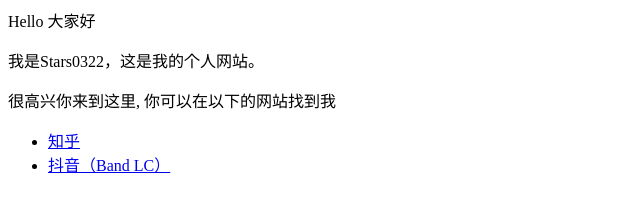
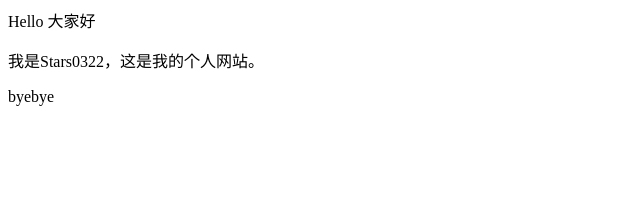
Before and after one commit to Stars0322/Stars0322.github.io, a plain HTML site: page index.html in a window 1280 px wide. Shown: the whole page, without its empty margins (0-640 px from the left). Drawn offline with Linux system fonts and the light colour scheme.

Commit message:
Update index.html

```diff
--- a/index.html
+++ b/index.html
@@ -1,8 +1,3 @@
 <p>Hello 大家好</p>
 <p>我是Stars0322，这是我的个人网站。 </p>
-<p>很高兴你来到这里, 你可以在以下的网站找到我</p>
-
-<ul>
-  <li> <a href="https://space.bilibili.com/501079035?spm_id_from=333.1007.0.0">知乎</a> </li>
-  <li> <a href="https://www.douyin.com">抖音（Band LC）</a> </li>
-</ul>
+<p>byebye</p>
```
